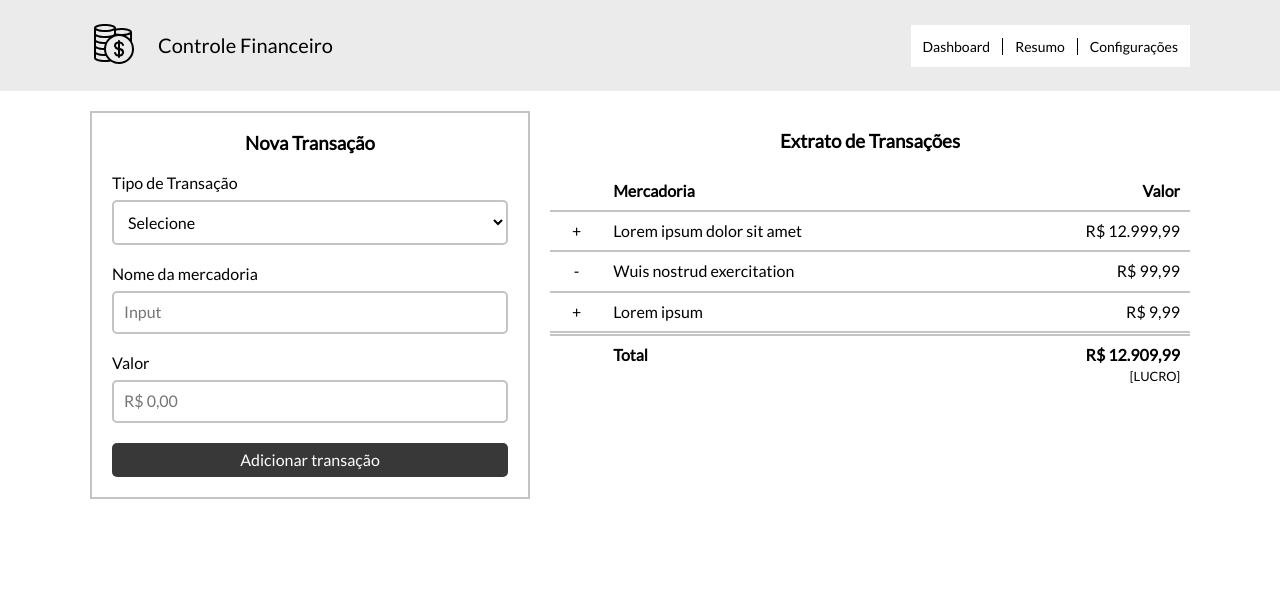
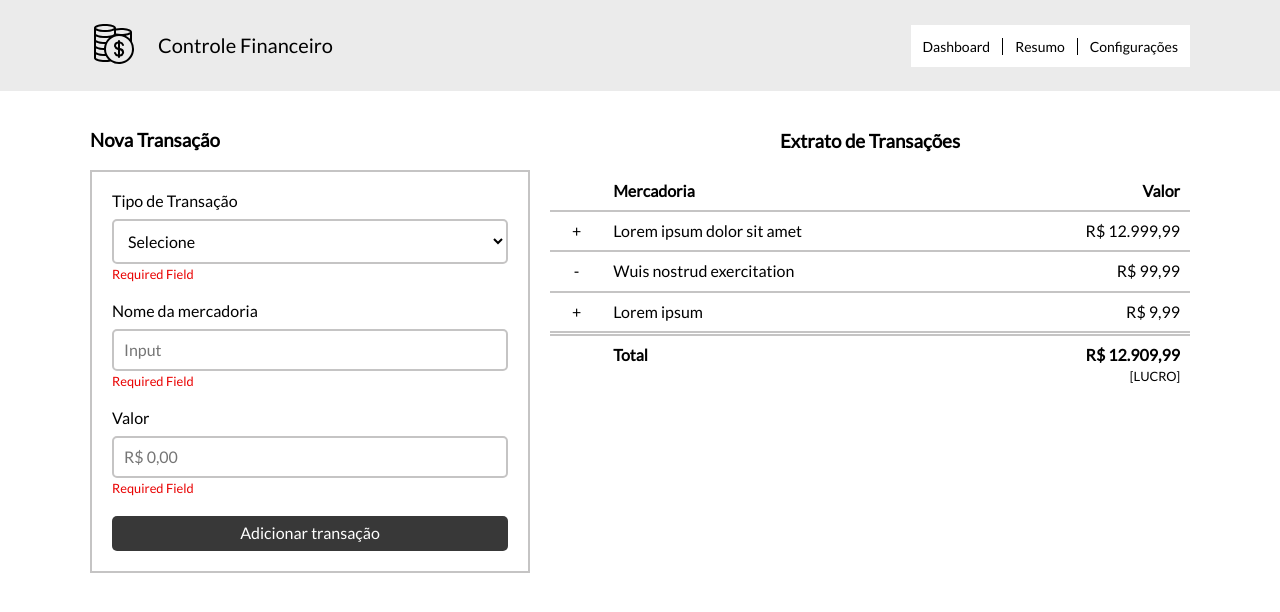
Before and after one commit to rribeiro93/vv-financial-control, an Angular app: page / in a window 1280 px wide. Shown: the top 612 px of the page. Built offline with nearby package versions, Linux system fonts and the light colour scheme.

Commit message:
Adding form validation

```diff
--- a/src/app/financial-control.module.ts
+++ b/src/app/financial-control.module.ts
@@ -1,4 +1,5 @@
 import { NgModule } from '@angular/core';
+import { ReactiveFormsModule } from '@angular/forms';
 import { BrowserModule } from '@angular/platform-browser';
 import { HeaderComponent } from 'src/shared/component/header/header.component';
 import { FinancialControlComponent } from './financial-control.component';
@@ -14,7 +15,8 @@ import { TransactionsStatementComponent } from './transactions-statement/transac
     TransactionsStatementComponent
   ],
   imports: [
-    BrowserModule
+    BrowserModule,
+    ReactiveFormsModule
   ],
   providers: [
     SessionStorageService
--- a/src/app/transaction/transaction.component.html
+++ b/src/app/transaction/transaction.component.html
@@ -1,15 +1,27 @@
-<form>
+<h3>Nova Transação</h3>
 
-  <h3>Nova Transação</h3>
+<form
+  [formGroup]="transactionForm"
+  (submit)="addTransaction()"
+>
 
   <div class="form-gorup">
+
     <div class="input-group">
       <label for="transaction-type">Tipo de Transação</label>
-      <select id="transaction-type">
+      <select
+        id="transaction-type"
+        formControlName="transactionType"
+        required
+      >
         <option value="">Selecione</option>
         <option value="Compra">Compra</option>
         <option value="Venda">Venda</option>
       </select>
+      <small
+        class="error-msg"
+        *ngIf="transactionForm.get('transactionType').errors?.required"
+      >Required Field</small>
     </div>
 
     <div class="input-group">
@@ -18,7 +30,13 @@
         type="text"
         id="commodity-name"
         placeholder="Input"
+        formControlName="statement"
+        required
       >
+      <small
+        class="error-msg"
+        *ngIf="transactionForm.get('statement').errors?.required"
+      >Required Field</small>
     </div>
 
     <div class="input-group">
@@ -27,13 +45,17 @@
         type="text"
         id="commodity-value"
         placeholder="R$ 0,00"
+        formControlName="price"
+        required
       >
+      <small
+        class="error-msg"
+        *ngIf="transactionForm.get('price').errors?.required"
+      >Required Field</small>
     </div>
+
   </div>
 
-  <p><button
-      type="button"
-      (click)="addTransaction()"
-    >Adicionar transação</button></p>
+  <p><button type="submit">Adicionar transação</button></p>
 
 </form>
--- a/src/app/transaction/transaction.component.scss
+++ b/src/app/transaction/transaction.component.scss
@@ -80,3 +80,7 @@ button {
     text-align: center;
   }
 }
+
+.error-msg {
+  color: #e90000;
+}
--- a/src/app/transaction/transaction.component.ts
+++ b/src/app/transaction/transaction.component.ts
@@ -1,12 +1,35 @@
-import { Component } from '@angular/core';
+import { Component, OnInit } from '@angular/core';
+import { FormBuilder, FormGroup, Validators } from '@angular/forms';
 
 @Component({
   selector: 'vv-transaction',
   templateUrl: './transaction.component.html',
   styleUrls: ['./transaction.component.scss']
 })
-export class TransactionComponent {
+export class TransactionComponent implements OnInit {
 
-  constructor() { }
+  transactionForm: FormGroup;
+
+  constructor(
+    private formBuilder: FormBuilder
+  ) { }
+
+  ngOnInit(): void {
+
+    this.transactionForm = this.formBuilder.group({
+      transactionType: ['', Validators.required],
+      statement: ['', Validators.required],
+      price: ['', Validators.required]
+    });
+
+  }
+
+  addTransaction(): void {
+    if (this.transactionForm.invalid) {
+      return;
+    }
+
+    console.log('register transaction', this.transactionForm.controls);
+  }
 
 }
```
